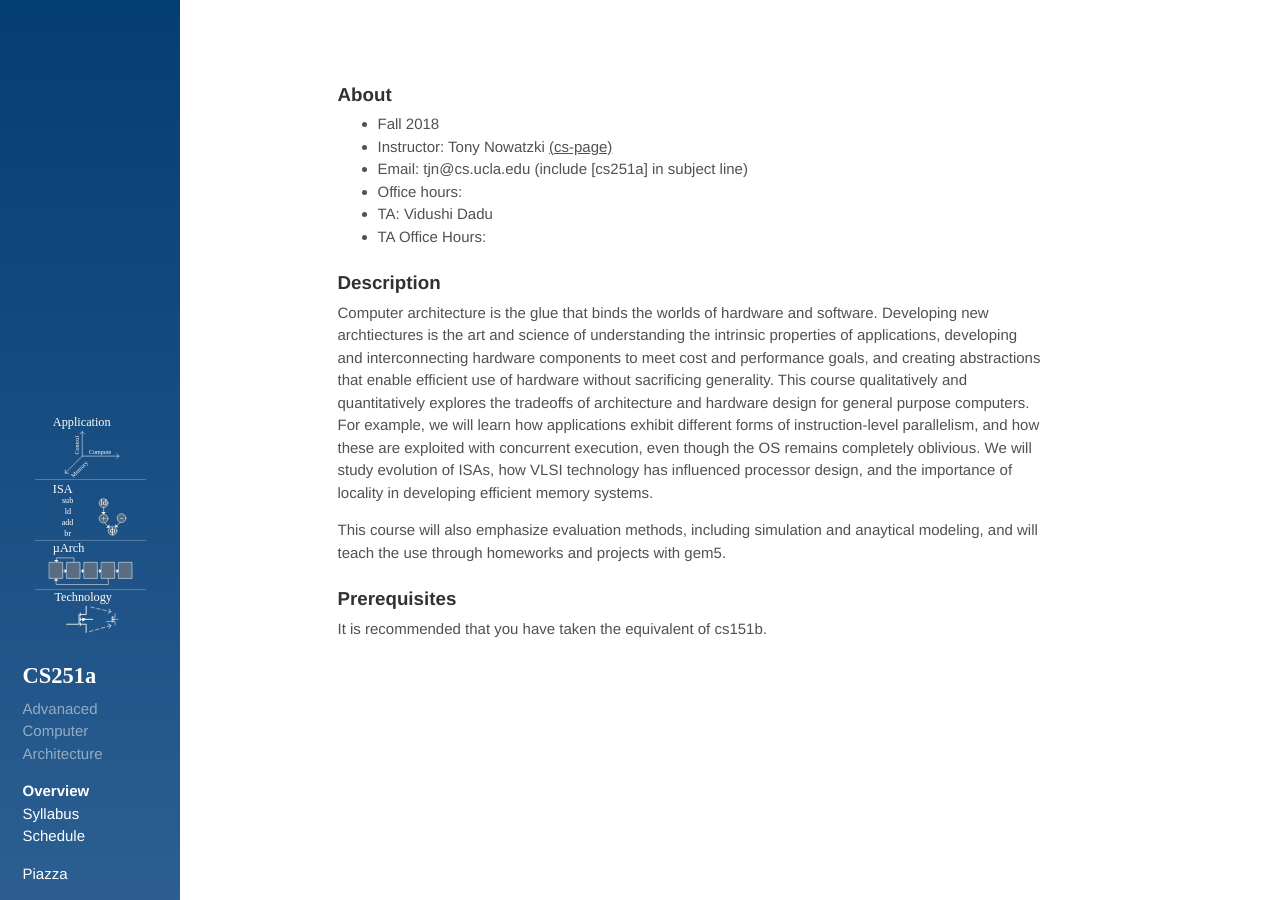
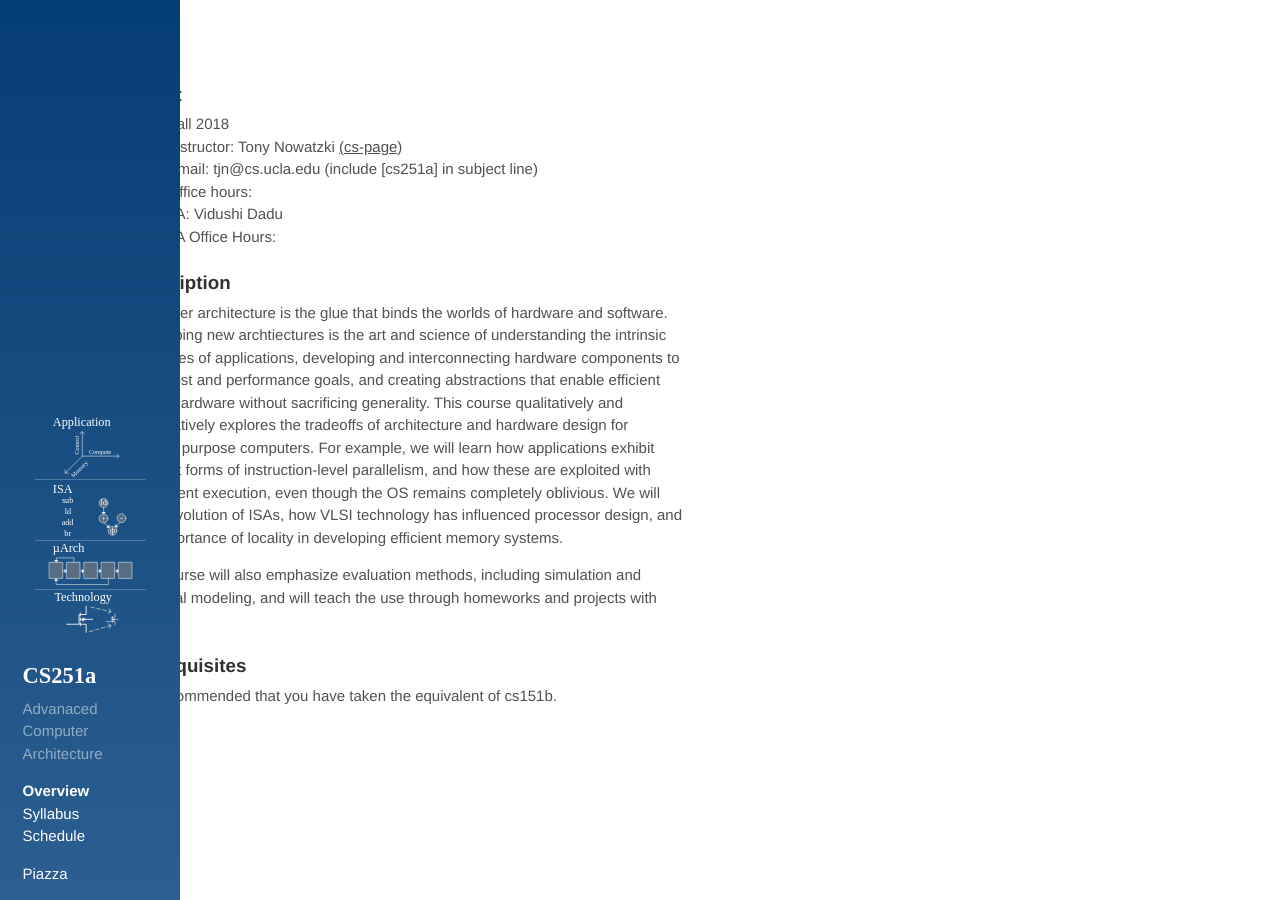
Before and after one commit to PolyArch/cs259, a Jekyll site: the page built from index.md, in a window 1280 px wide. Built offline with Jekyll 4.4.1, drawn with Linux system fonts in a browser that asks for light colours.

Commit message:
more messing around

```diff
--- a/public/css/hyde.css
+++ b/public/css/hyde.css
@@ -129,15 +129,15 @@ a.sidebar-nav-item:focus {
 
 @media (min-width: 48rem) {
   .content {
-    max-width: 48rem;
-    margin-left: 20rem;
+    max-width: 38rem;
+    margin-left: 8rem;
     margin-right: 2rem;
   }
 }
 
 @media (min-width: 64rem) {
   .content {
-    margin-left: 22rem;
+    margin-left: 8rem;
     margin-right: 4rem;
   }
 }
```
